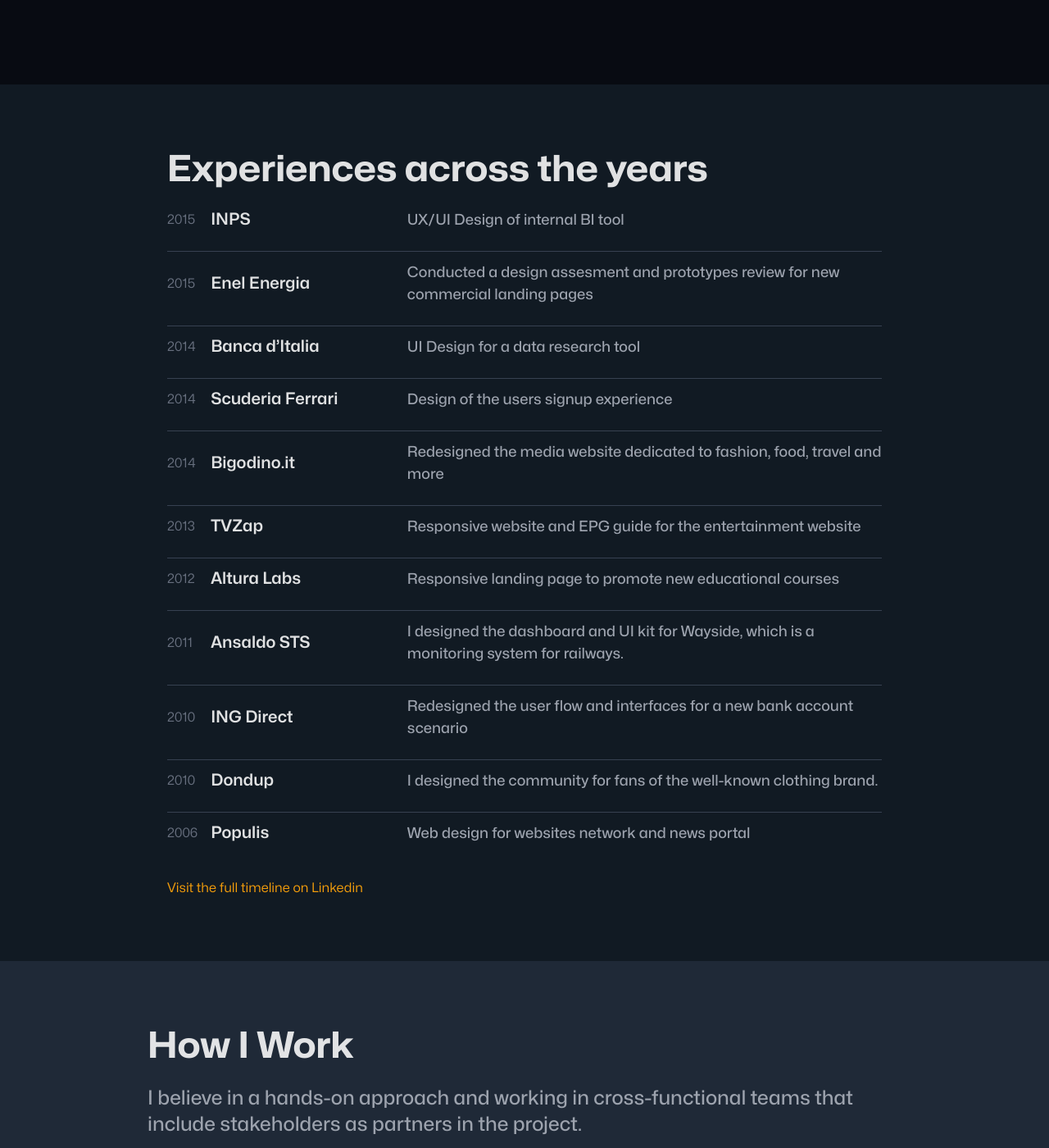
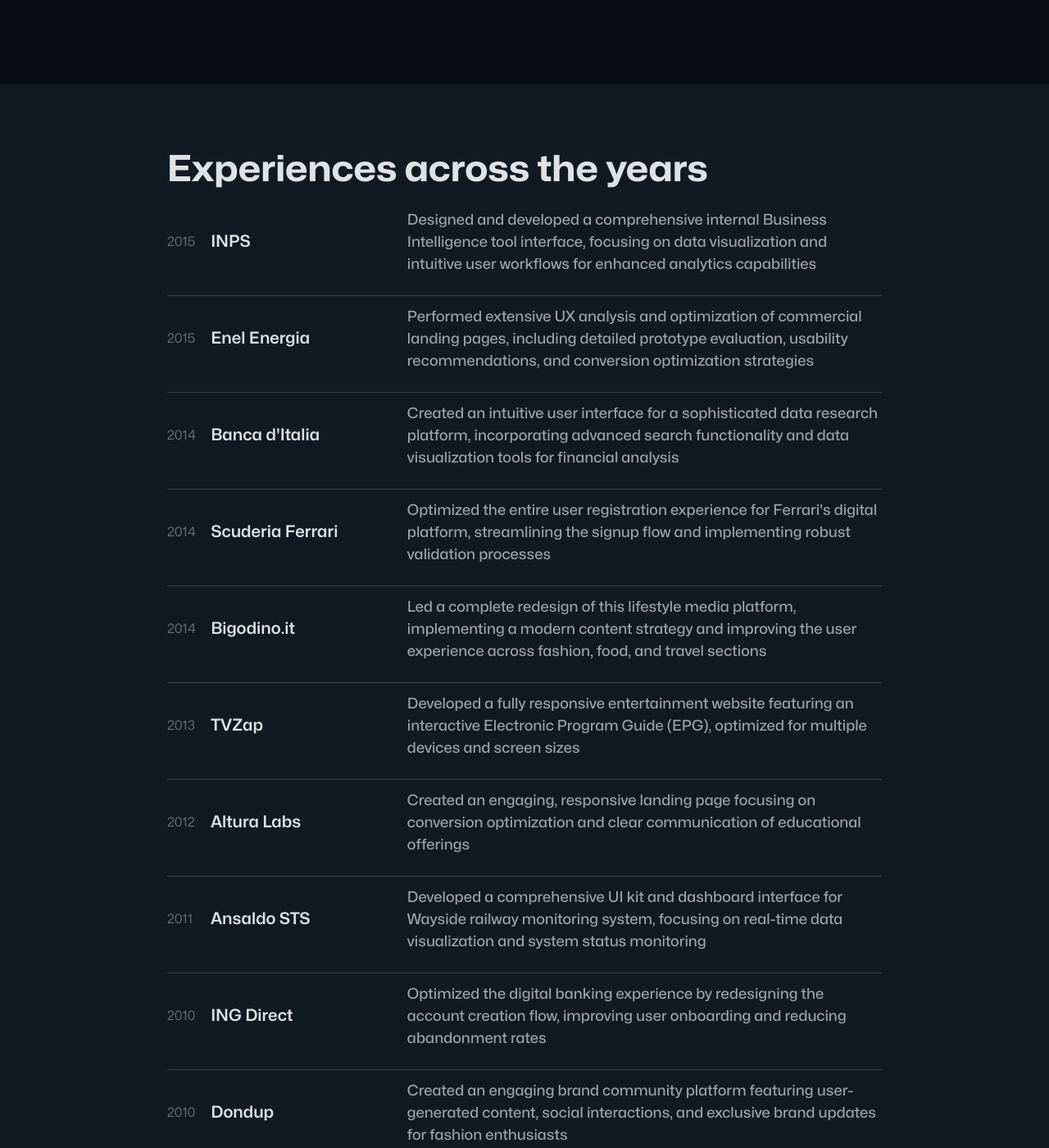
Before and after one commit to zetareticoli/fi, a Jekyll site: the page built from _work/index.md, in a window 1280 px wide and 1400 px high, scrolled down 1903 px. Shown: the whole window at 82% size. Built offline with Jekyll 4.4.1, drawn with Linux system fonts in a browser that asks for light colours; some web fonts are replaced; some of the changed text lies outside the part shown.

Commit message:
content: update project descriptions (#42)
* content: update project descriptions

* fix: typo

* fix: title

```diff
--- a/_data/clients.yml
+++ b/_data/clients.yml
@@ -1,33 +1,33 @@
 - title: INPS
-  desc: UX/UI Design of internal BI tool
+  desc: Designed and developed a comprehensive internal Business Intelligence tool interface, focusing on data visualization and intuitive user workflows for enhanced analytics capabilities
   year: 2015
 - title: Enel Energia
-  desc: Conducted a design assesment and prototypes review for new commercial landing pages
+  desc: Performed extensive UX analysis and optimization of commercial landing pages, including detailed prototype evaluation, usability recommendations, and conversion optimization strategies
   year: 2015
-- title: Banca d’Italia
-  desc: UI Design for a data research tool
+- title: Banca d'Italia
+  desc: Created an intuitive user interface for a sophisticated data research platform, incorporating advanced search functionality and data visualization tools for financial analysis
   year: 2014
 - title: Scuderia Ferrari
-  desc: Design of the users signup experience
+  desc: Optimized the entire user registration experience for Ferrari's digital platform, streamlining the signup flow and implementing robust validation processes
   year: 2014
 - title: Bigodino.it
-  desc: Redesigned the media website dedicated to fashion, food, travel and more
+  desc: Led a complete redesign of this lifestyle media platform, implementing a modern content strategy and improving the user experience across fashion, food, and travel sections
   year: 2014
 - title: TVZap
-  desc: Responsive website and EPG guide for the entertainment website
+  desc: Developed a fully responsive entertainment website featuring an interactive Electronic Program Guide (EPG), optimized for multiple devices and screen sizes
   year: 2013
 - title: Altura Labs
-  desc: Responsive landing page to promote new educational courses
+  desc: Created an engaging, responsive landing page focusing on conversion optimization and clear communication of educational offerings
   year: 2012
 - title: Ansaldo STS
-  desc: I designed the dashboard and UI kit for Wayside, which is a monitoring system for railways.
+  desc: Developed a comprehensive UI kit and dashboard interface for Wayside railway monitoring system, focusing on real-time data visualization and system status monitoring
   year: 2011
 - title: ING Direct
-  desc: Redesigned the user flow and interfaces for a new bank account scenario
+  desc: Optimized the digital banking experience by redesigning the account creation flow, improving user onboarding and reducing abandonment rates
   year: 2010
 - title: Dondup
-  desc: I designed the community for fans of the well-known clothing brand.
+  desc: Created an engaging brand community platform featuring user-generated content, social interactions, and exclusive brand updates for fashion enthusiasts
   year: 2010
 - title: Populis
-  desc: Web design for websites network and news portal
+  desc: Designed cohesive interfaces across a network of news and content websites, ensuring consistent branding and optimal user experience
   year: 2006
```
